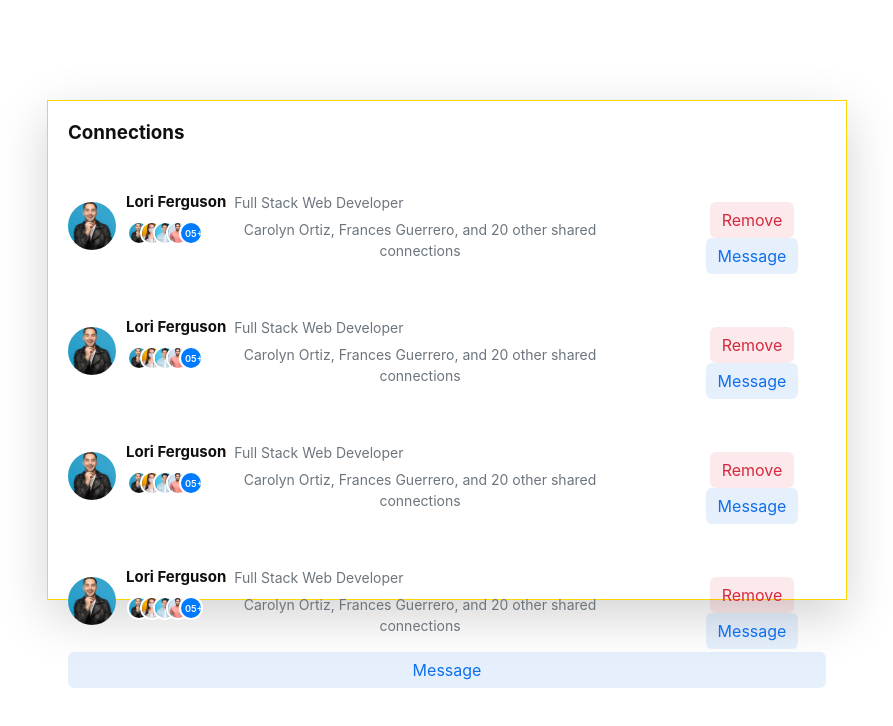
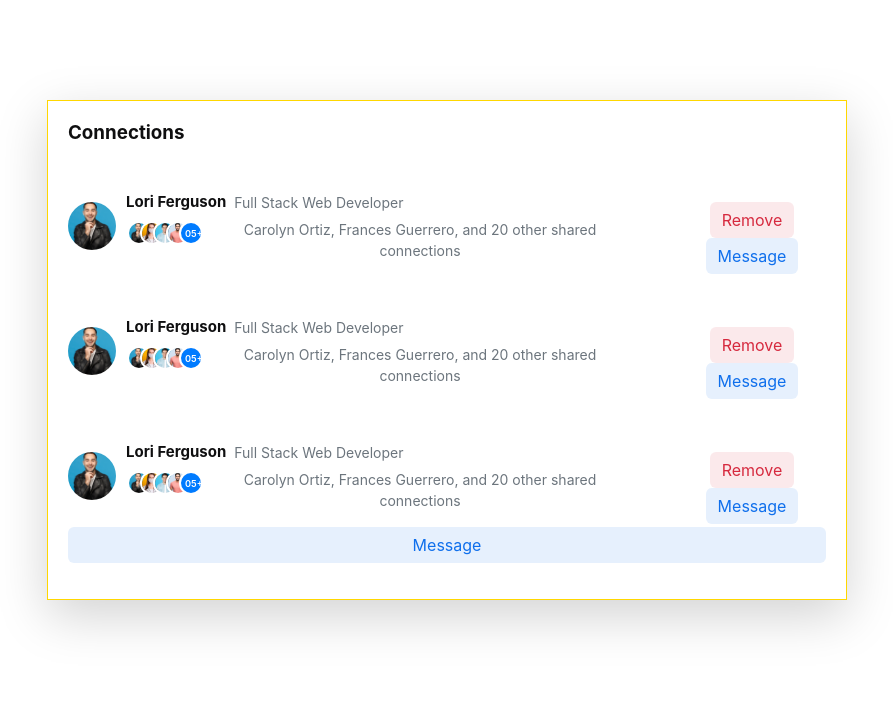
Before and after one commit to ravindarsahani3183/social-Networking, a React (Create React App) app: page /connection in a window 1280 px wide. Shown: the top 726 px of the page, without its empty margins (53-946 px from the left). Built offline with nearby package versions, Linux system fonts and the light colour scheme.

Commit message:
remove connection element

```diff
--- a/src/Connection/Connection.js
+++ b/src/Connection/Connection.js
@@ -87,33 +87,6 @@ const Connection = () => {
             </div>
         </div>
 
-        <div className='Connection-body'>
-          <div className='Connection-img'>
-            <img src="./assets/Avatar/01 (1).jpg" className='Connection-image' alt=""></img>
-          </div>
-          <div className='Connection-haeding-avatar'>
-            <div className='Collection-heading-para'>
-               <h6><Link className='Connection-list' to="/">Lori Ferguson</Link></h6>
-               <p className='Connection-para'>Full Stack Web Developer</p>
-            </div>
-            <div className='Connection-avatar'>
-                <ul className='avatar-ul'>
-              <li> <img src="./assets/Avatar/01 (1).jpg" className='Avatar-Connection' alt=""></img></li>
-                    <li> <img src="./assets/Avatar/02.jpg" className='Avatar-Connection' alt=""></img></li>
-                    <li> <img src="./assets/Avatar/03.jpg" className='Avatar-Connection' alt=""></img></li>
-                    <li> <img src="./assets/Avatar/04.jpg" className='Avatar-Connection' alt=""></img></li>
-                    <li className='avatar-five'>05+</li>
-                    <li className='small ms-1 Connection-small'>Carolyn Ortiz, Frances Guerrero, and 20 other shared connections</li>
-                </ul>
-            </div>
-
-          </div>
-          <div className='Connection-button'>
-              <button type='button' className='btn btn-danger Connection-remove '>Remove</button>
-              <button type='button' className='btn btn-primary Connection-message'>Message</button>
-            </div>
-        </div>
-
         <button type='button' className='btn btn-primary Connection-button-large '>Message</button>
     </div>
   )
--- a/src/Rightsitebar/News.js
+++ b/src/Rightsitebar/News.js
@@ -21,6 +21,16 @@ const News = () => {
       </div>
 
       <div className='mt-4'>
+        <h6><Link className='news-heading-link' to="/contact"><span className='news-heading-text'>Best Pinterest Boards for <br></br>learning about business</span></Link></h6>
+        <small className='news-text-time'>4h</small>
+      </div>
+
+      <div className='mt-4'>
+        <h6><Link className='news-heading-link' to="/contact"><span className='news-heading-text'>Best Pinterest Boards for <br></br>learning about business</span></Link></h6>
+        <small className='news-text-time'>4h</small>
+      </div>
+
+      <div className='mt-4'>
         <h6><Link className='news-heading-link' to="/contact"><span className='news-heading-text'>Skills that you can learn from<br></br>business</span></Link></h6>
         <small className='news-text-time'>6h</small>
       </div>
```
